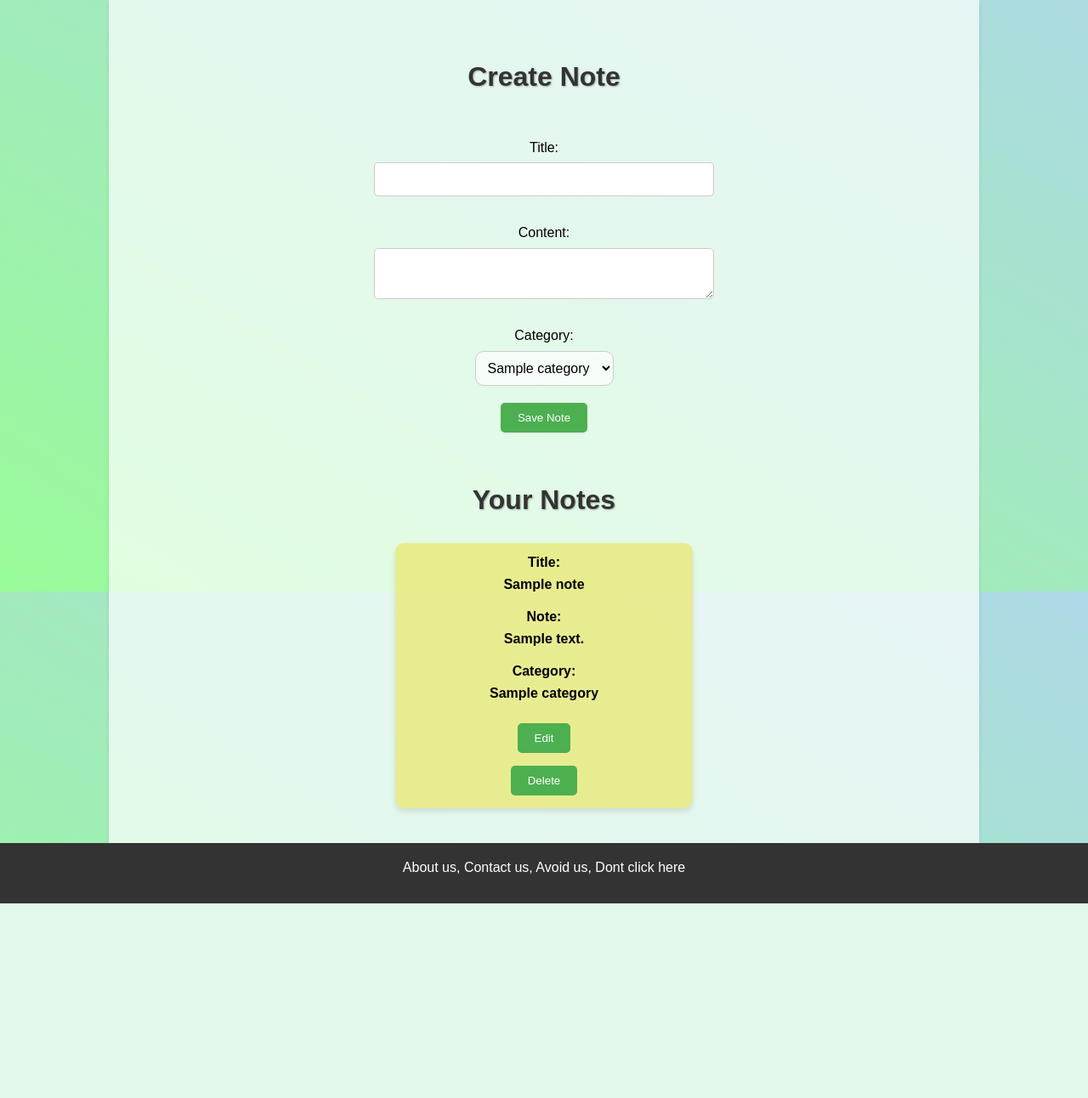
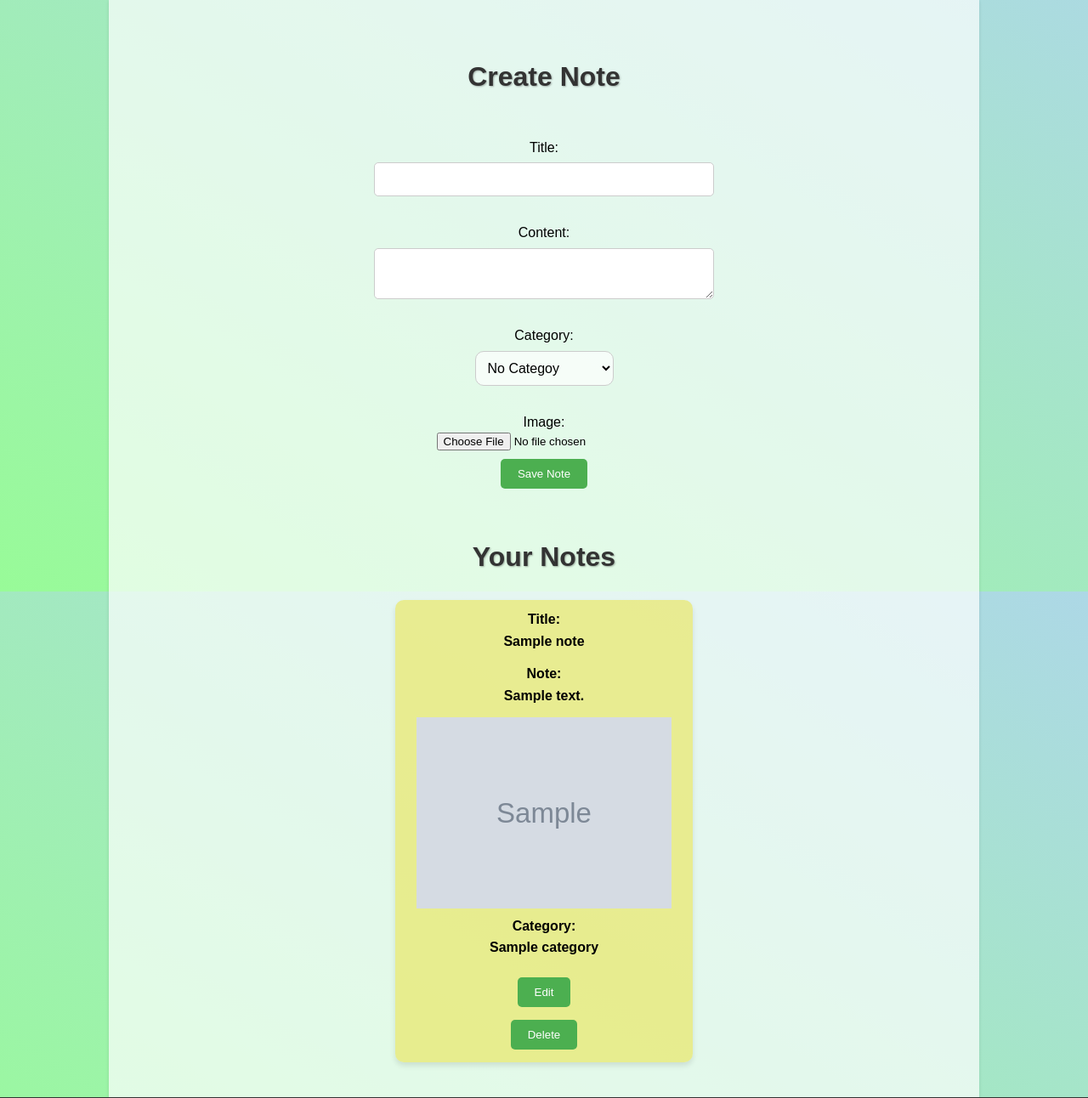
Before and after one commit to AdonisGuobys/CodeAcademy, a Flask app: page /notes in a window 1280 px wide. Shown: the part 104-1396 px from the top of the page at 85% size. Before the commit the page ends 1167 px from the top, so only its background shows below. Run offline with Flask 3, Linux system fonts and the light colour scheme; the visitor is signed in with stand-in values (Sample User, id 1); tables that the repository leaves empty hold one stand-in row (values such as "Sample post"); grey boxes marked "Sample" are stand-in pictures; some libraries are stand-ins or nearby versions.

Commit message:
Added images and optimized code

```diff
--- a/app.py
+++ b/app.py
@@ -1,16 +1,32 @@
-from flask import Flask, render_template, session, redirect, url_for, request
+from flask import Flask, render_template, session, redirect, url_for, request, send_from_directory
 from forms import RegistrationForm, LoginForm, NoteForm, CategoryForm
 from models import User, db, Note, Category
+from werkzeug.utils import secure_filename
 import bcrypt
+import os
+import time
+
 
 app = Flask(__name__)
 app.config['SQLALCHEMY_DATABASE_URI'] = 'sqlite:///users.db'
 app.config['SECRET_KEY'] = 'your_secret_key_here'
+app.config['UPLOAD_FOLDER'] = "uploads"
 
 db.init_app(app)
 
 with app.app_context():
     db.create_all()
+
+def unique_filename(filename):
+    basename, ext = os.path.splitext(filename)
+    unique_name = f"{basename}_{int(time.time())}{ext}"
+    return secure_filename(unique_name)
+
+@app.before_request
+def require_login():
+    logged_routes = ['categories', 'categories_notes', 'edit_categories', 'edit_note', 'notes', 'search_notes']
+    if request.endpoint in logged_routes and not session.get('logged_in'):
+        return redirect(url_for('login'))
 
 @app.route('/')
 def index():
@@ -20,6 +36,7 @@ def index():
 def logout():
     session.clear()
     return redirect(url_for('index'))
+
 
 @app.route('/register', methods=['GET', 'POST'])
 def register():
@@ -37,6 +54,8 @@ def register():
         return redirect(url_for('index'))
     return render_template('register.html', form=form)
 
+
+
 @app.route('/login', methods=['GET', 'POST'])
 def login():
     form = LoginForm()
@@ -50,10 +69,10 @@ def login():
             return redirect(url_for('index'))
     return render_template('login.html', form=form)
 
+
+
 @app.route('/categories', methods=['GET', 'POST'])
 def categories():
-    if not session.get('logged_in'):
-        return redirect(url_for('login'))
     form = CategoryForm()
     if form.validate_on_submit():
         category = Category(name=form.name.data, user_id=session['user_id'])
@@ -64,15 +83,24 @@ def categories():
     return render_template('categories.html', form=form, categories=user_categories)
 
 
+
 @app.route('/notes', methods=['GET', 'POST'])
 def notes():
-    if not session.get('logged_in'):
-        return redirect(url_for('login'))
     form = NoteForm()
     user_categories = Category.query.filter_by(user_id=session['user_id']).all()
-    form.category.choices = [(c.id, c.name) for c in user_categories]
+    form.category.choices = [(-1, 'No Categoy')] + [(c.id, c.name) for c in user_categories]
     if form.validate_on_submit():
-        note = Note(title=form.title.data, content=form.content.data, category_id=form.category.data, user_id=session['user_id'])
+        category_id = form.category.data if form.category.data != -1 else None
+        note = Note(title=form.title.data, content=form.content.data, category_id=category_id, user_id=session['user_id'])
+        if form.image.data:
+            image = form.image.data
+            image_filename = image.filename.strip()
+            if image_filename:
+                image_filename = image_filename.replace(" ", "_")
+                image_path = os.path.join(app.config['UPLOAD_FOLDER'], image_filename)
+                print("Image path:", image_path)
+                image.save(image_path)
+                note.image_filename = image_filename
         db.session.add(note)
         db.session.commit()
         return redirect(url_for('notes'))
@@ -80,78 +108,106 @@ def notes():
     return render_template('notes.html', form=form, notes=user_notes)
 
 
-@app.route('/edit_note/<int:note_id>', methods=['GET', 'POST'])
-def edit_note(note_id, category_id=None):
-    if not session.get('logged_in'):
-        return redirect(url_for('login'))
+
+@app.route('/edit_note/<note_id>', methods=['GET', 'POST'])
+def edit_note(note_id):
     note = Note.query.get(note_id)
-    if note.user_id != session['user_id']:
-        return redirect(url_for('index'))
+    if not note or note.user_id != session['user_id']:
+        return redirect(url_for('notes'))
     form = NoteForm()
     user_categories = Category.query.filter_by(user_id=session['user_id']).all()
-    form.category.choices = [(c.id, c.name) for c in user_categories]
+    form.category.choices = [(-1, 'No Category')] + [(c.id, c.name) for c in user_categories]
     if form.validate_on_submit():
+        category_id = form.category.data if form.category.data != -1 else None
         note.title = form.title.data
         note.content = form.content.data
-        note.category_id = form.category.data
+        note.category_id = category_id
+        if form.image.data:
+            image = form.image.data
+            image_filename = image.filename.strip()
+            if image_filename:
+                image_filename = image_filename.replace(" ", "_")
+                image_path = os.path.join(app.config['UPLOAD_FOLDER'], image_filename)
+                image.save(image_path)
+                if note.image_filename:
+                    old_image_path = os.path.join(app.config['UPLOAD_FOLDER'], note.image_filename)
+                    other_notes_with_same_image = Note.query.filter(
+                        Note.image_filename == note.image_filename,
+                        Note.id != note_id
+                    ).count()
+                    if os.path.exists(old_image_path) and other_notes_with_same_image == 0:
+                        os.remove(old_image_path)
+                note.image_filename = image_filename
         db.session.commit()
-        if category_id:
-            return redirect(url_for('view_category_notes', category_id=category_id))
-        else:
-            return redirect(url_for('notes'))
-    form.title.data = note.title
-    form.content.data = note.content
-    form.category.data = note.category_id
-    return render_template('edit_note.html', form=form)
+        return redirect(url_for('notes'))
+    if request.method == 'GET':
+        form.title.data = note.title
+        form.content.data = note.content
+        form.category.data = note.category_id if note.category_id else -1
+    return render_template('edit_note.html', form=form, note_id=note_id, note=note)
+
 
 
 @app.route('/delete_note/<int:note_id>', methods=['POST'])
-def delete_note(note_id, category_id=None):
-    if not session.get('logged_in'):
-        return redirect(url_for('login'))
+def delete_note(note_id):
     note = Note.query.get(note_id)
     if note.user_id != session['user_id']:
-        return redirect(url_for('index'))
+        return redirect(url_for('notes'))
+    if note.image_filename:
+        other_notes_with_same_image = Note.query.filter(
+            Note.image_filename == note.image_filename,
+            Note.id != note_id
+        ).count()
+        if other_notes_with_same_image == 0:
+            image_path = os.path.join(app.config['UPLOAD_FOLDER'], note.image_filename)
+            if os.path.exists(image_path):
+                os.remove(image_path)
     db.session.delete(note)
     db.session.commit()
-    if category_id:
-        return redirect(url_for('view_category_notes', category_id=category_id))
-    else:
-        return redirect(url_for('notes'))
+    return redirect(url_for('notes'))
+
+
 
 @app.route('/category/<int:category_id>/notes', methods=['GET'])
 def view_category_notes(category_id):
-    if not session.get('logged_in'):
-        return redirect(url_for('login'))
     category_notes = Note.query.filter_by(category_id=category_id, user_id=session['user_id']).all()
     return render_template('category_notes.html', notes=category_notes, category_id=category_id)
 
+
+
 @app.route('/delete_category/<int:category_id>', methods=['POST'])
 def delete_category(category_id):
-    if not session.get('logged_in'):
-        return redirect(url_for('login'))
     category = Category.query.get(category_id)
     if category.user_id != session['user_id']:
-        return redirect(url_for('index'))
-    # All the notes in it
+        return redirect(url_for('categories'))
+    notes_in_category = Note.query.filter_by(category_id=category_id).all()
+    for note in notes_in_category:
+        if note.image_filename:
+            other_notes_with_same_image = Note.query.filter(
+                Note.image_filename == note.image_filename,
+                Note.id != note.id
+            ).count()
+            if other_notes_with_same_image == 0:
+                image_path = os.path.join(app.config['UPLOAD_FOLDER'], note.image_filename)
+                if os.path.exists(image_path):
+                    os.remove(image_path)
     Note.query.filter_by(category_id=category_id).delete()
-    # The category
     db.session.delete(category)
     db.session.commit()
     return redirect(url_for('categories'))
 
+
+
 @app.route('/search_notes', methods=['GET'])
 def search_notes():
-    if not session.get('logged_in'):
-        return redirect(url_for('login'))
     query = request.args.get('query')
     notes = Note.query.filter(Note.user_id == session['user_id'], Note.title.like(f'%{query}%')).all()
     return render_template('search_notes.html', notes=notes)
 
+
+
 @app.route('/edit_category/<int:category_id>', methods=['GET', 'POST'])
 def edit_category(category_id):
-    if not session.get('logged_in'):
-        return redirect(url_for('login'))
     category = Category.query.get(category_id)
     if category.user_id != session['user_id']:
         return redirect(url_for('index'))
@@ -163,5 +219,15 @@ def edit_category(category_id):
     form.name.data = category.name
     return render_template('edit_category.html', form=form, category=category)
 
+
+
+@app.route('/uploads/<filename>')
+def uploaded_file(filename):
+    return send_from_directory(app.config['UPLOAD_FOLDER'], filename)
+
+
+
 if __name__ == '__main__':
+    if not os.path.exists(app.config['UPLOAD_FOLDER']):
+        os.makedirs(app.config['UPLOAD_FOLDER'])
     app.run(debug=True)
--- a/forms.py
+++ b/forms.py
@@ -1,7 +1,8 @@
 from flask_wtf import FlaskForm
 from wtforms import StringField, PasswordField, SubmitField, TextAreaField, SelectField
-from wtforms.validators import DataRequired, EqualTo, ValidationError, Length, Regexp
+from wtforms.validators import DataRequired, EqualTo, ValidationError, Length, Regexp, Optional
 from models import User
+from flask_wtf.file import FileField, FileAllowed
 
 class RegistrationForm(FlaskForm):
     username = StringField('Username', validators=[
@@ -51,6 +52,7 @@ class NoteForm(FlaskForm):
         Length(max=5000, message="Title must be no more than 5000 characters long.")
         ])
     category = SelectField('Category', coerce=int)
+    image = FileField('Image (optional)', validators=[FileAllowed(['jpg', 'png', 'gif', 'jpeg'], 'Images only!'), Optional()])
     submit = SubmitField('Save Note')
 
 class CategoryForm(FlaskForm):
--- a/templates/category_notes.html
+++ b/templates/category_notes.html
@@ -12,6 +12,9 @@
         <div class="note">
             <p>Title:<br>{{note.title}}</p>
             <p>Note:<br>{{note.content}}</p>
+            {% if note.image_filename %}
+              <img src="{{ url_for('uploaded_file', filename=note.image_filename) }}" alt="{{ note.title }}" style="max-width: 300px;">
+            {% endif %}
           <form method="get" action="{{ url_for('edit_note', note_id=note.id) }}">
               <button type="submit">Edit</button>
             </form>
--- a/templates/notes.html
+++ b/templates/notes.html
@@ -4,7 +4,7 @@
 
 {% block content %}
       <h1 class="main-title">Create Note</h1>
-        <form method="post">
+        <form method="post" enctype="multipart/form-data">
           {{ form.csrf_token }}
           <label>Title:</label>
           {{ form.title }}
@@ -23,6 +23,11 @@
             <p class="error-message">{{ error }}</p>
           {% endfor %}
           </div>
+          <label>Image:</label>
+          {{ form.image }}
+          {% for error in form.image.errors %}
+            <p class="error-message">{{ error }}</p>
+          {% endfor %}
           <button type="submit">{{ form.submit.label.text }}</button>
         </form>
         <h1 class="sub-title">Your Notes</h1>
@@ -31,9 +36,10 @@
             <div class="note">
               <p>Title:<br>{{note.title}}</p>
               <p>Note:<br>{{note.content}}</p>
-              <!-- {% if note.category %} -->
+              {% if note.image_filename %}
+                <img src="{{ url_for('uploaded_file', filename=note.image_filename) }}" alt="{{ note.title }}" style="max-width: 300px;">
+              {% endif %}
               <p>Category:<br>{{ note.category.name }}</p>
-              <!-- {% endif %}        -->
               <form method="get" action="{{ url_for('edit_note', note_id=note.id) }}">
                 <button type="submit">Edit</button>
               </form>
--- a/templates/search_notes.html
+++ b/templates/search_notes.html
@@ -9,6 +9,9 @@
       <div class="note">
         <p>Title:<br>{{note.title}}</p>
         <p>Note:<br>{{note.content}}</p>
+        {% if note.image_filename %}
+          <img src="{{ url_for('uploaded_file', filename=note.image_filename) }}" alt="{{ note.title }}" style="max-width: 300px;">
+        {% endif %}
         <p>Category:<br>{{ note.category.name }}</p>
         <form method="get" action="{{ url_for('edit_note', note_id=note.id) }}">
           <button type="submit">Edit</button>
```
Also changed, not shown: models.py (+6 -1 lines), templates/edit_note.html (+10 -1 lines).
